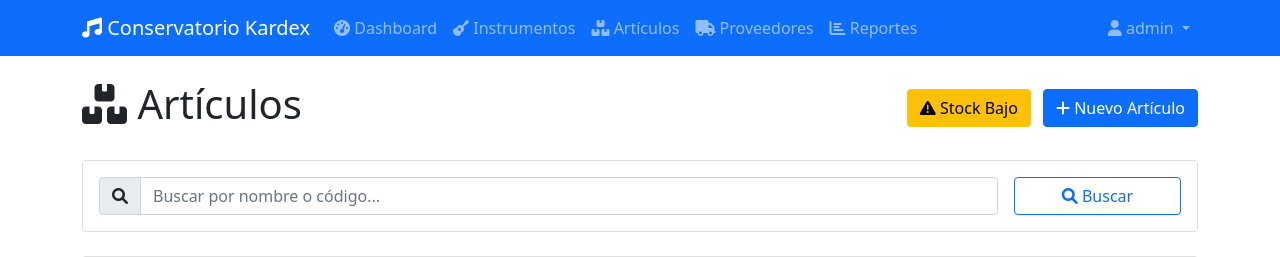
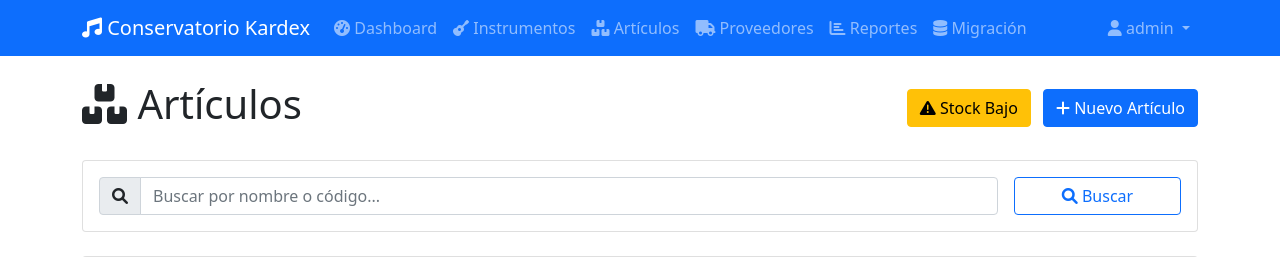
Before and after one commit to Jtobar-Ec/CarDesk, a Flask app: page /articulos/ in a window 1280 px wide. Shown: the top 257 px of the page. Run offline with Flask 3, Linux system fonts and the light colour scheme; a user stored in the database is signed in.

Commit message:
Integrar módulo de migración en la aplicación
- Registrar blueprint de migración en app/__init__.py
- Agregar enlace de navegación 'Migración' en el menú principal
- Configurar ruta /migracion para acceso al sistema

```diff
--- a/app/__init__.py
+++ b/app/__init__.py
@@ -26,7 +26,7 @@ def create_app():
         return Usuario.query.get(int(user_id))
 
     # Importar rutas después de inicializar la base de datos
-    from .routes.web import dashboard, instrumentos, articulos, proveedores, movimientos, auth, reportes
+    from .routes.web import dashboard, instrumentos, articulos, proveedores, movimientos, auth, reportes, migracion
 
     # Ruta de prueba
     @app.route('/test')
@@ -41,5 +41,6 @@ def create_app():
     app.register_blueprint(proveedores.bp, url_prefix='/proveedores')
     app.register_blueprint(movimientos.bp, url_prefix='/movimientos')
     app.register_blueprint(reportes.bp, url_prefix='/reportes')
+    app.register_blueprint(migracion.bp, url_prefix='/migracion')
 
     return app
--- a/app/templates/base.html
+++ b/app/templates/base.html
@@ -43,6 +43,11 @@
                     <li class="nav-item">
                         <a class="nav-link" href="{{ url_for('reportes.index') }}">
                             <i class="fas fa-chart-bar"></i> Reportes
+                        </a>
+                    </li>
+                    <li class="nav-item">
+                        <a class="nav-link" href="{{ url_for('migracion.index') }}">
+                            <i class="fas fa-database"></i> Migración
                         </a>
                     </li>
                 </ul>
```
